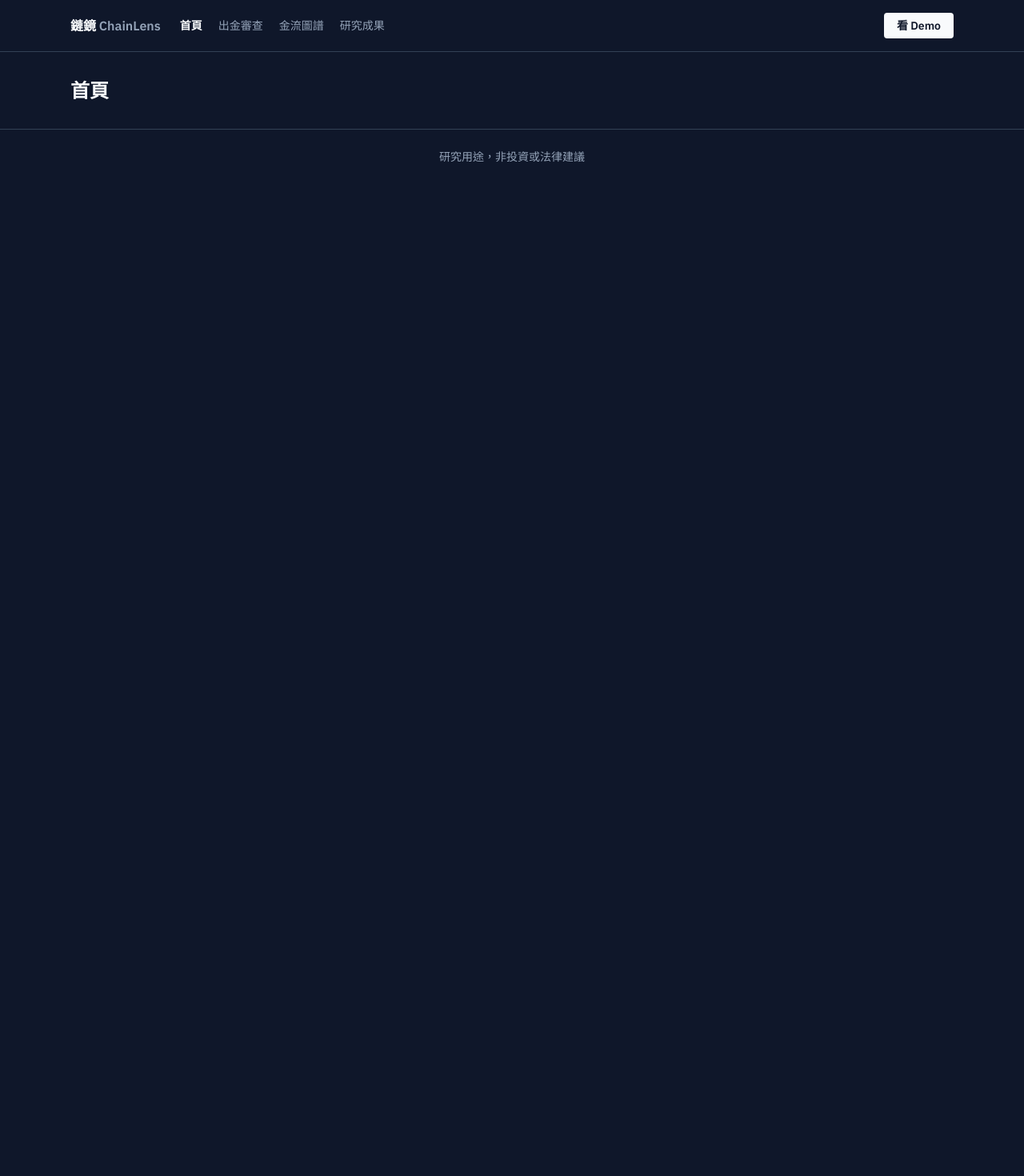
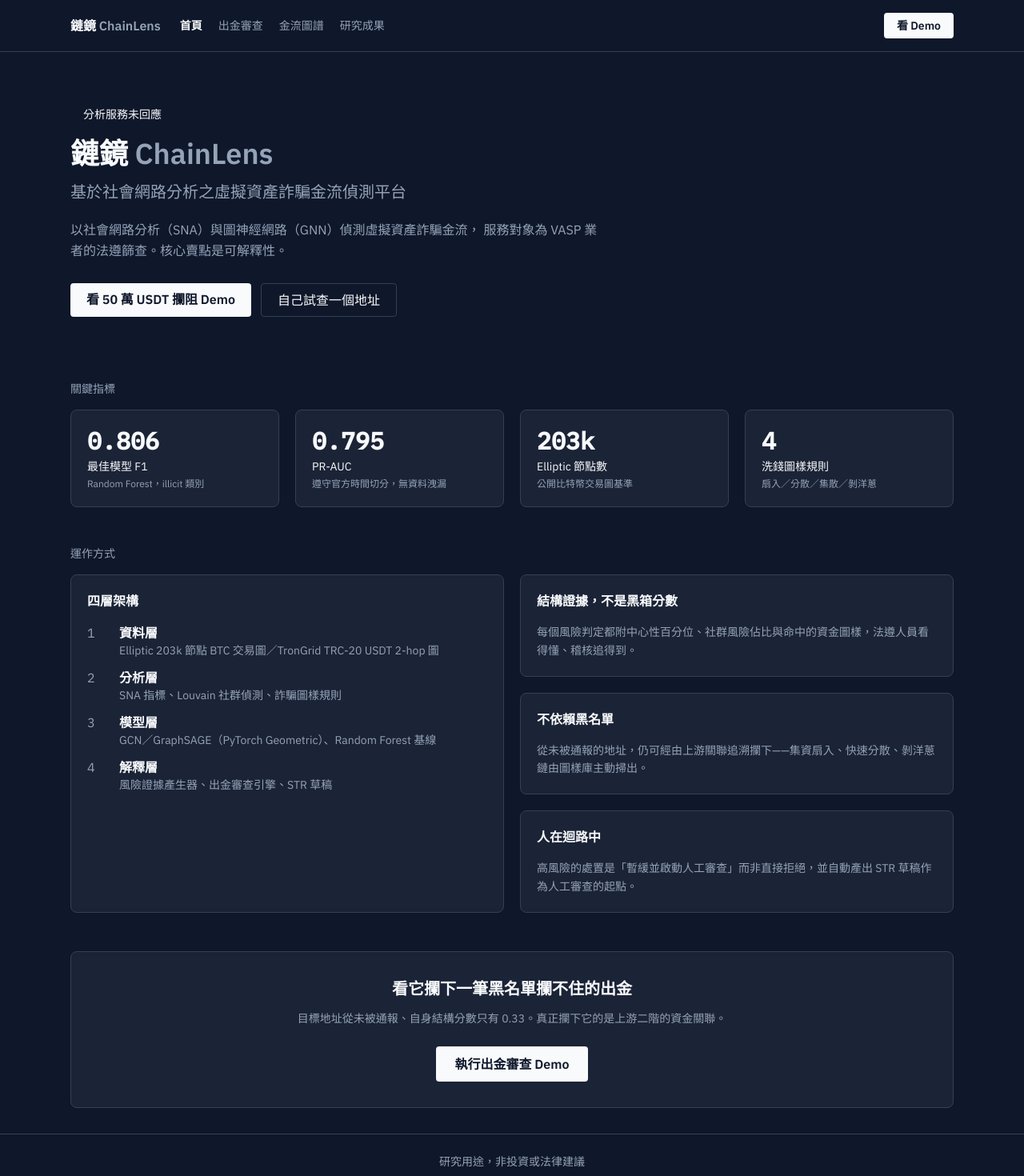
Before and after one commit to zuemen/ChainLens, a React (Vite) app in the folder web/: page / in a window 1280 px wide. Shown: the top 1470 px of the page at 80% size. Before the commit the page ends 800 px from the top, so only its background shows below. Built offline with nearby package versions, Linux system fonts and the light colour scheme; no server answers; what cytoscape-dagre would draw is missing.

Commit message:
feat(web): build the landing and research pages

```diff
--- a/web/src/pages/Landing.tsx
+++ b/web/src/pages/Landing.tsx
@@ -1,3 +1,138 @@
+import { useEffect, useState } from 'react'
+import { Link } from 'react-router-dom'
+import { checkHealth } from '../api/client'
+import { Panel } from '../components/Panel'
+
+const METRICS = [
+  { value: '0.806', label: '最佳模型 F1', note: 'Random Forest，illicit 類別' },
+  { value: '0.795', label: 'PR-AUC', note: '遵守官方時間切分，無資料洩漏' },
+  { value: '203k', label: 'Elliptic 節點數', note: '公開比特幣交易圖基準' },
+  { value: '4', label: '洗錢圖樣規則', note: '扇入／分散／集散／剝洋蔥' },
+]
+
+const FLOW = [
+  { stage: '資料層', detail: 'Elliptic 203k 節點 BTC 交易圖／TronGrid TRC-20 USDT 2-hop 圖' },
+  { stage: '分析層', detail: 'SNA 指標、Louvain 社群偵測、詐騙圖樣規則' },
+  { stage: '模型層', detail: 'GCN／GraphSAGE（PyTorch Geometric）、Random Forest 基線' },
+  { stage: '解釋層', detail: '風險證據產生器、出金審查引擎、STR 草稿' },
+]
+
+const PILLARS = [
+  {
+    title: '結構證據，不是黑箱分數',
+    body: '每個風險判定都附中心性百分位、社群風險佔比與命中的資金圖樣，法遵人員看得懂、稽核追得到。',
+  },
+  {
+    title: '不依賴黑名單',
+    body: '從未被通報的地址，仍可經由上游關聯追溯攔下——集資扇入、快速分散、剝洋蔥鏈由圖樣庫主動掃出。',
+  },
+  {
+    title: '人在迴路中',
+    body: '高風險的處置是「暫緩並啟動人工審查」而非直接拒絕，並自動產出 STR 草稿作為人工審查的起點。',
+  },
+]
+
+function ServiceStatus() {
+  const [online, setOnline] = useState<boolean | null>(null)
+  useEffect(() => {
+    void checkHealth().then(setOnline)
+  }, [])
+
+  const color =
+    online === null
+      ? 'var(--color-muted)'
+      : online
+        ? 'var(--color-risk-low)'
+        : 'var(--color-risk-med)'
+  const text = online === null ? '檢查分析服務…' : online ? '分析服務運作中' : '分析服務未回應'
+
+  return (
+    <span className="inline-flex items-center gap-2 text-sm" style={{ color }}>
+      {/* 狀態不只靠顏色傳達，同時有文字說明 */}
+      <span
+        aria-hidden="true"
+        className="inline-block h-2 w-2 rounded-full"
+        style={{ backgroundColor: color }}
+      />
+      {text}
+    </span>
+  )
+}
+
 export default function Landing() {
-  return <h1 className="text-2xl font-semibold">首頁</h1>
+  return (
+    <div className="space-y-12">
+      <section className="py-8">
+        <ServiceStatus />
+        <h1 className="mt-4 text-4xl font-semibold leading-tight">
+          鏈鏡 <span className="text-muted">ChainLens</span>
+        </h1>
+        <p className="mt-3 text-xl text-muted">基於社會網路分析之虛擬資產詐騙金流偵測平台</p>
+        <p className="mt-5 max-w-2xl leading-relaxed text-muted">
+          以社會網路分析（SNA）與圖神經網路（GNN）偵測虛擬資產詐騙金流，
+          服務對象為 VASP 業者的法遵篩查。核心賣點是可解釋性。
+        </p>
+        <div className="mt-7 flex flex-wrap gap-3">
+          <Link to="/screening" className="rounded bg-ink px-5 py-2 font-semibold text-base">
+            看 50 萬 USDT 攔阻 Demo
+          </Link>
+          <Link to="/workbench" className="rounded border border-line px-5 py-2">
+            自己試查一個地址
+          </Link>
+        </div>
+      </section>
+
+      <section>
+        <h2 className="mb-4 text-sm text-muted">關鍵指標</h2>
+        <div className="grid gap-5 sm:grid-cols-2 lg:grid-cols-4">
+          {METRICS.map((metric) => (
+            <Panel key={metric.label}>
+              <div className="tabular text-3xl font-semibold">{metric.value}</div>
+              <div className="mt-1 text-sm">{metric.label}</div>
+              <div className="mt-1 text-xs text-muted">{metric.note}</div>
+            </Panel>
+          ))}
+        </div>
+      </section>
+
+      <section>
+        <h2 className="mb-4 text-sm text-muted">運作方式</h2>
+        <div className="grid gap-5 lg:grid-cols-2">
+          <Panel title="四層架構">
+            <ol className="space-y-3">
+              {FLOW.map((step, index) => (
+                <li key={step.stage} className="flex gap-4">
+                  <span className="tabular w-6 shrink-0 text-muted">{index + 1}</span>
+                  <div>
+                    <div className="font-semibold">{step.stage}</div>
+                    <div className="text-sm text-muted">{step.detail}</div>
+                  </div>
+                </li>
+              ))}
+            </ol>
+          </Panel>
+          <div className="space-y-5">
+            {PILLARS.map((pillar) => (
+              <Panel key={pillar.title} title={pillar.title}>
+                <p className="text-sm leading-relaxed text-muted">{pillar.body}</p>
+              </Panel>
+            ))}
+          </div>
+        </div>
+      </section>
+
+      <section className="rounded-lg border border-line bg-panel p-8 text-center">
+        <h2 className="text-xl font-semibold">看它攔下一筆黑名單攔不住的出金</h2>
+        <p className="mx-auto mt-3 max-w-xl text-sm leading-relaxed text-muted">
+          目標地址從未被通報、自身結構分數只有 0.33。真正攔下它的是上游二階的資金關聯。
+        </p>
+        <Link
+          to="/screening"
+          className="mt-6 inline-block rounded bg-ink px-6 py-2.5 font-semibold text-base"
+        >
+          執行出金審查 Demo
+        </Link>
+      </section>
+    </div>
+  )
 }
--- a/web/src/pages/Research.tsx
+++ b/web/src/pages/Research.tsx
@@ -1,3 +1,88 @@
+import { Panel } from '../components/Panel'
+
+const METRICS = [
+  { model: 'GCN', features: '原始 165 維', p: 0.48, r: 0.535, f1: 0.506, auc: 0.524 },
+  { model: 'GraphSAGE', features: '原始 165 維', p: 0.581, r: 0.666, f1: 0.62, auc: 0.671 },
+  { model: 'GraphSAGE', features: '原始 + SNA（消融）', p: 0.552, r: 0.66, f1: 0.601, auc: 0.648 },
+  { model: 'GraphSAGE + RMP', features: '原始 165 維', p: 0.707, r: 0.621, f1: 0.661, auc: 0.692 },
+  { model: 'Random Forest', features: '原始 165 維', p: 0.907, r: 0.725, f1: 0.806, auc: 0.795 },
+]
+
+const FINDINGS = [
+  {
+    title: 'Random Forest 仍是最強基線',
+    body: 'F1 0.806、PR-AUC 0.795，重現 Weber et al. 2019 的 RF≈0.79–0.83。GNN 未必優於樹模型。',
+  },
+  {
+    title: 'Reverse message passing 讓 GraphSAGE F1 +4.1pp',
+    body: '0.620 → 0.661。有向交易圖的入邊與出邊訊號確實互補（AAAI 2024 Multi-GNN）。',
+  },
+  {
+    title: '串接 SNA 特徵未提升 F1',
+    body: '0.601 vs 0.620。GNN 的訊息傳遞已隱含學到局部結構——SNA 在本系統的價值在可解釋層，不在特徵層。',
+  },
+]
+
 export default function Research() {
-  return <h1 className="text-2xl font-semibold">研究成果</h1>
+  return (
+    <div className="space-y-8">
+      <div>
+        <h1 className="text-2xl font-semibold">研究成果</h1>
+        <p className="mt-2 max-w-3xl text-sm leading-relaxed text-muted">
+          遵守 Elliptic 官方時間切分（train ≤ 34 期 / test ≥ 35 期）避免資料洩漏。
+          以下為 illicit 類別指標，五列為同一次完整資料集實測。
+        </p>
+      </div>
+
+      <Panel title="模型指標（illicit 類別）">
+        <div className="overflow-x-auto">
+          <table className="w-full text-left text-sm">
+            <thead className="text-muted">
+              <tr>
+                {['模型', '特徵', 'Precision', 'Recall', 'F1', 'PR-AUC'].map((head) => (
+                  <th key={head} className="py-2 pr-4 font-normal">
+                    {head}
+                  </th>
+                ))}
+              </tr>
+            </thead>
+            <tbody>
+              {METRICS.map((row) => (
+                <tr key={`${row.model}-${row.features}`} className="border-t border-line">
+                  <td className="py-2 pr-4">{row.model}</td>
+                  <td className="py-2 pr-4 text-muted">{row.features}</td>
+                  <td className="tabular py-2 pr-4">{row.p.toFixed(3)}</td>
+                  <td className="tabular py-2 pr-4">{row.r.toFixed(3)}</td>
+                  <td className="tabular py-2 pr-4">{row.f1.toFixed(3)}</td>
+                  <td className="tabular py-2 pr-4">{row.auc.toFixed(3)}</td>
+                </tr>
+              ))}
+            </tbody>
+          </table>
+        </div>
+        <p className="mt-4 text-xs leading-relaxed text-muted">
+          訓練設定：CPU、200 epochs、hidden 64、lr 0.01、加權 CrossEntropy（逆類別頻率）、
+          weight decay 5e-4、seed 42；SNA 特徵為 in/out degree、PageRank、k-core、
+          近似 betweenness（64 源點）之 z-score。
+        </p>
+      </Panel>
+
+      <section className="grid gap-5 md:grid-cols-3">
+        {FINDINGS.map((finding) => (
+          <Panel key={finding.title} title={finding.title}>
+            <p className="text-sm leading-relaxed text-muted">{finding.body}</p>
+          </Panel>
+        ))}
+      </section>
+
+      <Panel title="研究基礎">
+        <p className="text-sm leading-relaxed text-muted">
+          設計選擇與改進方向根據對 14 個主流研究方向的深度調查：Elliptic／Elliptic2 基準、
+          IBM Multi-GNN、時序 GNN、洗錢 typology、異質性 GNN、GNN 可解釋性、LLM + 圖、
+          TRON／USDT 實證、商用系統、聯邦與隱私 AML 等。完整定位、五大領域痛點對應表與
+          Roadmap 見 repo 的 <span className="tabular">docs/RESEARCH.md</span>。
+        </p>
+      </Panel>
+    </div>
+  )
 }
```
